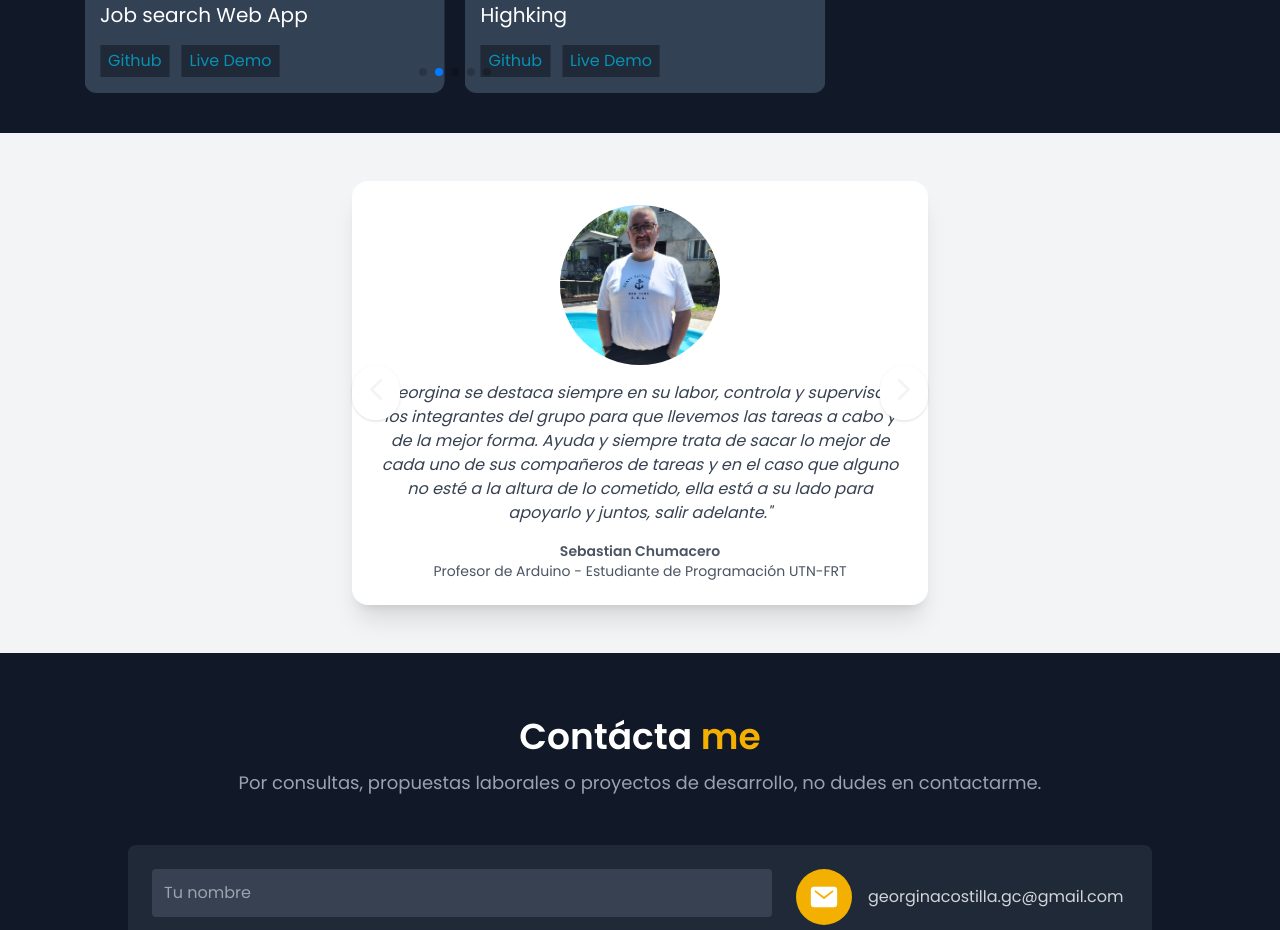
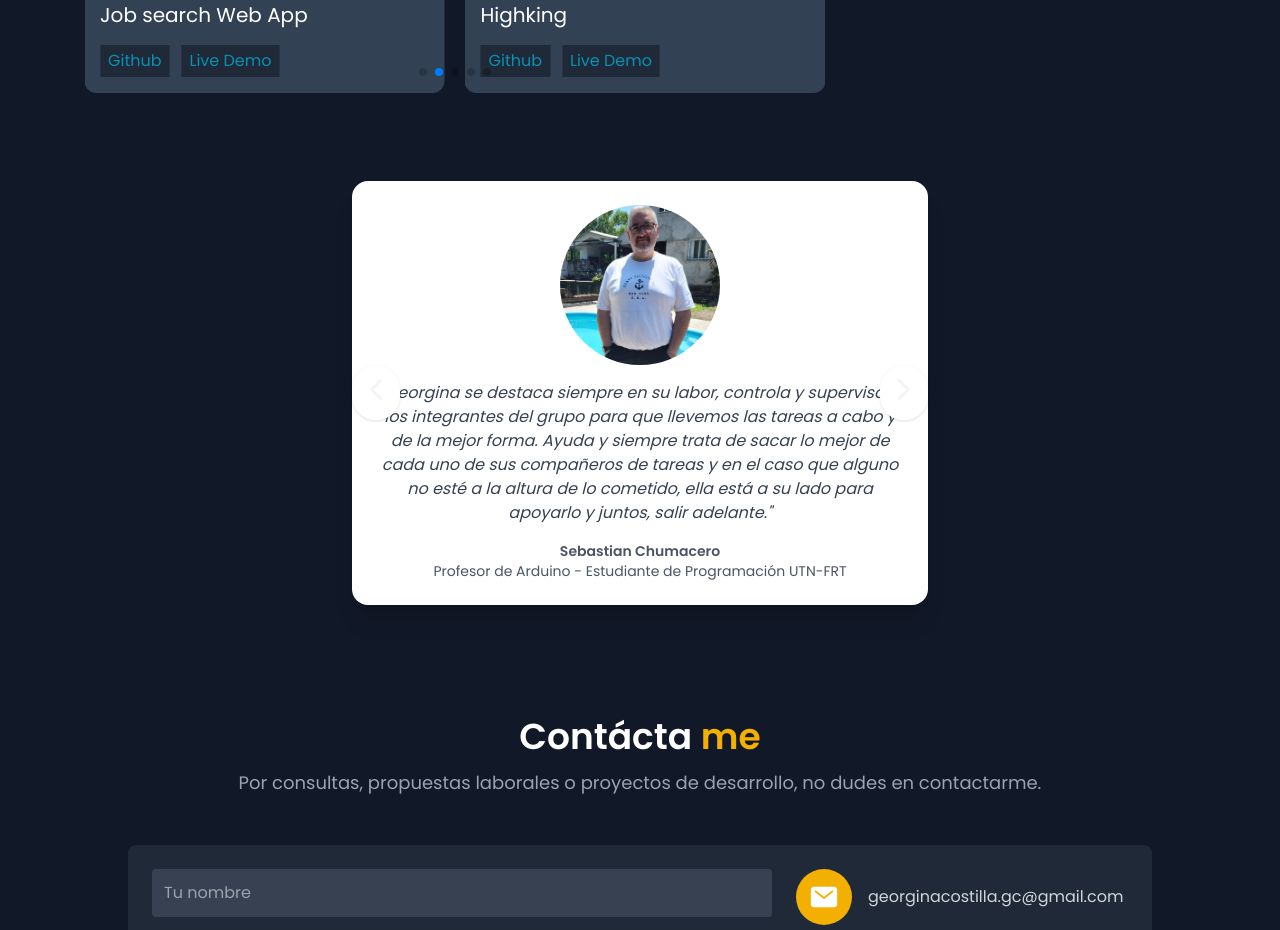
Before and after one commit to georginacostilla/miNuevoPortfolio, a React (Vite) app: page / in a window 1280 px wide. Shown: the part 2300-3230 px from the top of the page. Built offline with nearby package versions, Linux system fonts and the light colour scheme.

Commit message:
corrección de nombres en los archivos

```diff
--- a/src/components/Navbar.jsx
+++ b/src/components/Navbar.jsx
@@ -1,5 +1,5 @@
 import React, { useEffect, useState } from "react";
-import logoPortfolio from "../assets/images/LogoPortfolio.png";
+import logo from '../assets/images/logoPortfolio.png';
 
 const Navbar = () => {
 
@@ -29,7 +29,7 @@ const Navbar = () => {
       <div className="flex items-center justify-between">
         <div className="mx-7">
           <img
-            src={logoPortfolio}
+            src={logo}
             alt="Logo del Portafolio"
             className="h-16 w-auto"
           />
--- a/src/components/Testimonies.jsx
+++ b/src/components/Testimonies.jsx
@@ -77,7 +77,7 @@ export default function TestimoniosCarousel() {
   return (
     <section
       id="testimonios"
-      className="flex justify-center items-center py-12 bg-gray-100"
+      className="flex justify-center items-center py-12"
     >
       <div className="relative max-w-xl w-full text-center p-6 bg-white shadow-xl rounded-2xl">
         <img
```
